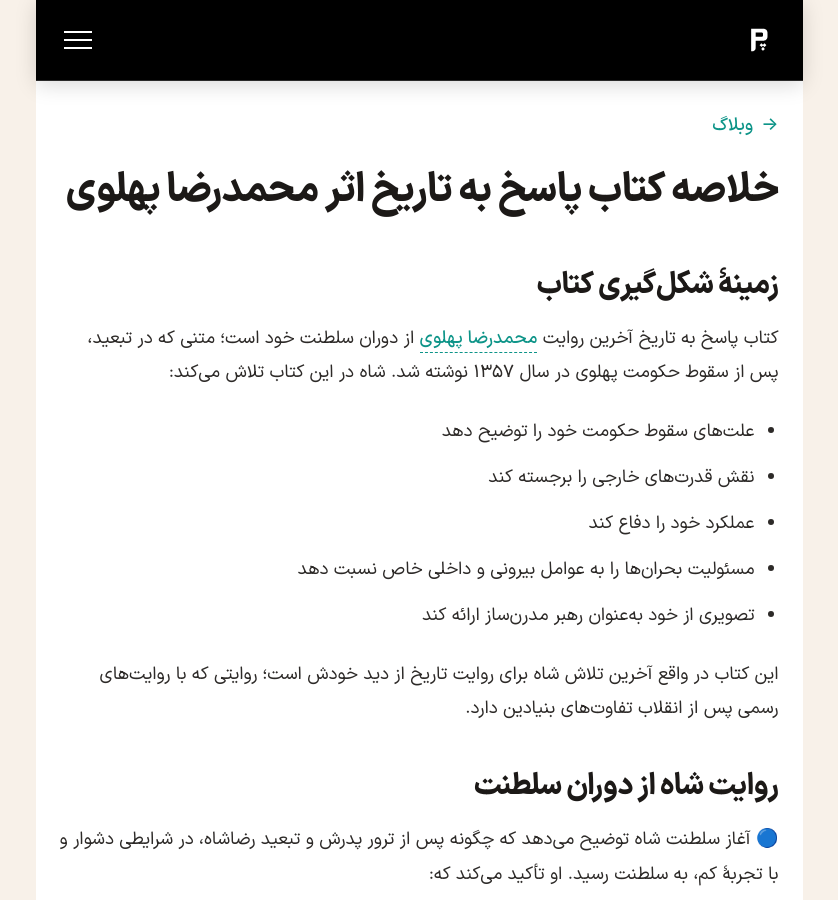
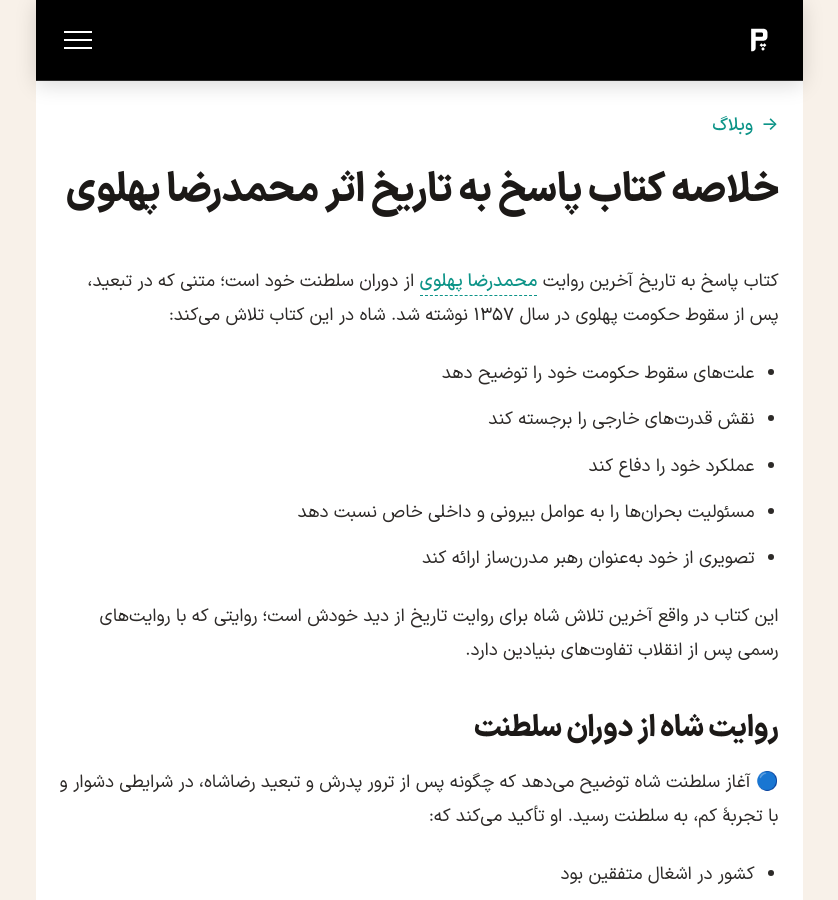
Before and after one commit to darkblog/darkblog.github.io, a Jekyll site: the page built from _posts/2026-7-2-پاسخ-به-تاریخ.md, in a window 1280 px wide and 900 px high. Shown: the whole window, without its empty margins (221-1059 px from the left). Built offline with Jekyll 4.4.1, drawn with Linux system fonts in a browser that asks for light colours.

Commit message:
Update 2026-7-2-پاسخ-به-تاریخ.md

```diff
--- a/_posts/2026-7-2-پاسخ-به-تاریخ.md
+++ b/_posts/2026-7-2-پاسخ-به-تاریخ.md
@@ -2,9 +2,6 @@
 title: خلاصه کتاب پاسخ به تاریخ اثر محمدرضا پهلوی
 tags: پهلوی
 ---
-
-
-## زمینهٔ شکل‌گیری کتاب
 
 کتاب پاسخ به تاریخ آخرین روایت [محمدرضا پهلوی](https://www.pasgah.org/blog/mohammadreza-pahlavi) از دوران سلطنت خود است؛ متنی که در تبعید، پس از سقوط حکومت پهلوی در سال ۱۳۵۷ نوشته شد. شاه در این کتاب تلاش می‌کند:
 
```
